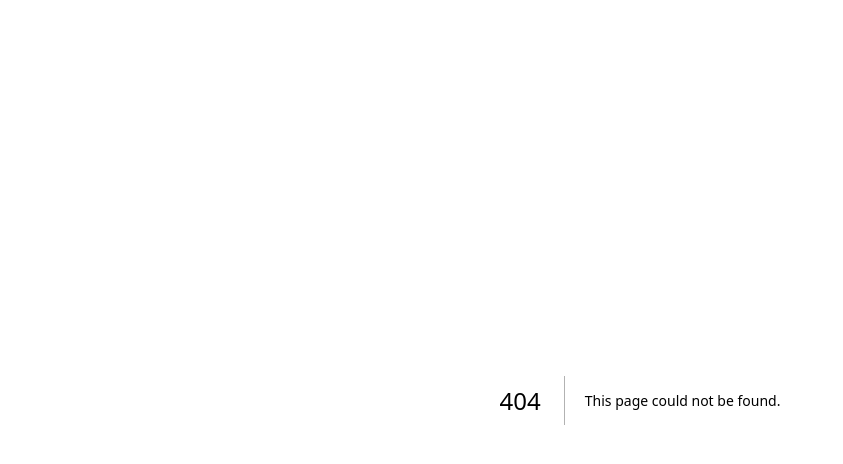
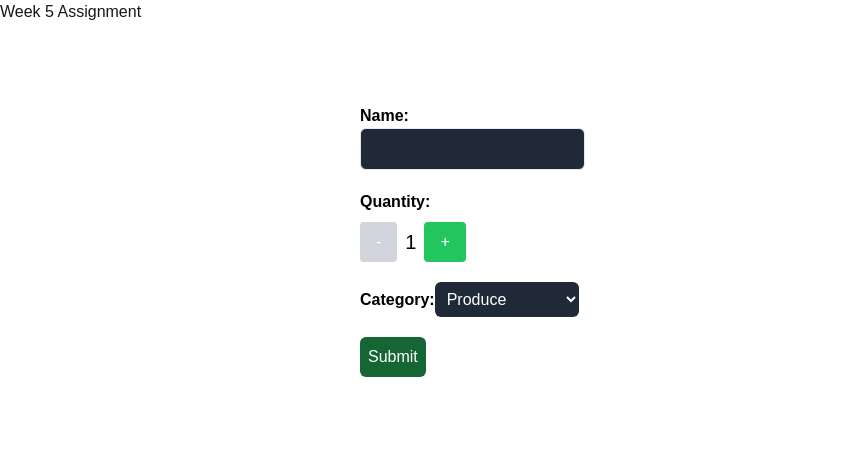
Before and after one commit to RJ123496/cprg306-assignments, a Next.js app: page /week-5 in a window 1280 px wide. Before the commit this address had no page. Shown: the top 464 px of the page, without its empty margins (0-843 px from the left). Built offline with nearby package versions, Linux system fonts and the light colour scheme.

Commit message:
done week 5

```diff
--- /dev/null
+++ b/app/week-5/new-item.js
@@ -0,0 +1,114 @@
+"use client";
+
+import React, { useState } from "react";
+
+export default function NewItem() {
+  const CATEGORY_OPTIONS = [
+    "Dairy",
+    "Bakery",
+    "Produce",
+    "Frozen Foods",
+    "Meat",
+    "Dry Goods",
+    "Canned Goods",
+    "Beverages",
+    "Snacks",
+    "Household",
+    "Other"
+  ];
+
+  const [quantity, setQuantity] = useState(1);
+  const [name, setName] = useState("");
+  const [category, setCategory] = useState("Produce");
+
+  const increment = () => {
+    setQuantity((prev) => Math.min(prev + 1, 20));
+  };
+
+  const decrement = () => {
+    setQuantity((prev) => Math.max(prev - 1, 1));
+  };
+
+  const handleSubmit = (e) => {
+    e.preventDefault();
+
+    const item = {
+      quantity,
+      name,
+      category,
+    };
+
+    console.log(item);
+
+    alert(`Added ${quantity} ${name} of ${category}`);
+
+    setQuantity(1);
+    setName("");
+    setCategory("Produce");
+  };
+
+  return (
+    <form
+      className="bg-white p-10 mt-10 mx-auto w-1/2 text-black"
+      onSubmit={handleSubmit}
+    >
+      <div>
+        <label className="font-bold">Name:</label>
+        <div>
+          <input
+            type="text"
+            value={name}
+            onChange={(e) => setName(e.target.value)}
+            required
+            className="border bg-gray-800 text-white p-2 rounded-md"
+          />
+        </div>
+      </div>
+
+      <div className="my-5">
+        <label className="font-bold">Quantity:</label>
+        <div className="flex items-center space-x-2 mt-2">
+          <button
+            onClick={decrement}
+            disabled={quantity === 1}
+            type="button"
+            className="px-4 py-2 bg-red-500 text-white rounded disabled:bg-gray-300"
+          >
+            -
+          </button>
+          <span className="text-xl">{quantity}</span>
+          <button
+            onClick={increment}
+            disabled={quantity === 20}
+            type="button"
+            className="px-4 py-2 bg-green-500 text-white rounded disabled:bg-gray-300"
+          >
+            +
+          </button>
+        </div>
+      </div>
+
+      <div>
+        <label className="font-bold">Category:</label>
+        <select
+          className="bg-gray-800 text-white rounded-md p-2"
+          value={category}
+          onChange={(e) => setCategory(e.target.value)}
+        >
+          {CATEGORY_OPTIONS.map((opt) => (
+            <option key={opt} value={opt}>
+              {opt}
+            </option>
+          ))}
+        </select>
+      </div>
+
+      <button
+        type="submit"
+        className="bg-green-800 mt-5 text-white rounded-md p-2"
+      >
+        Submit
+      </button>
+    </form>
+  );
+}
--- /dev/null
+++ b/app/week-5/page.js
@@ -0,0 +1,10 @@
+import NewItem from './new-item' ;
+
+export default function Week4Page() {
+    return(
+        <div>
+            <h1>Week 5 Assignment</h1>
+            <NewItem />
+        </div>
+    );
+}
```
